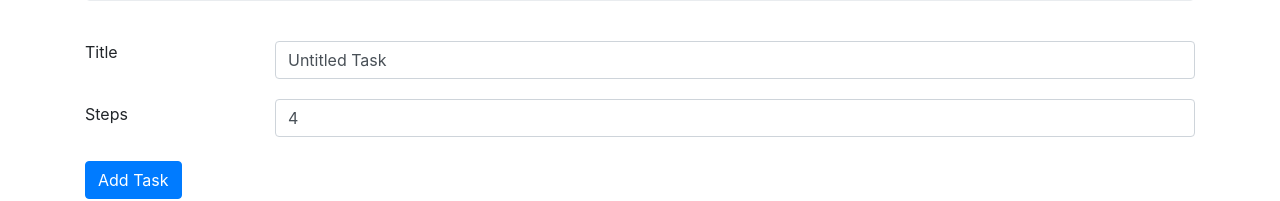
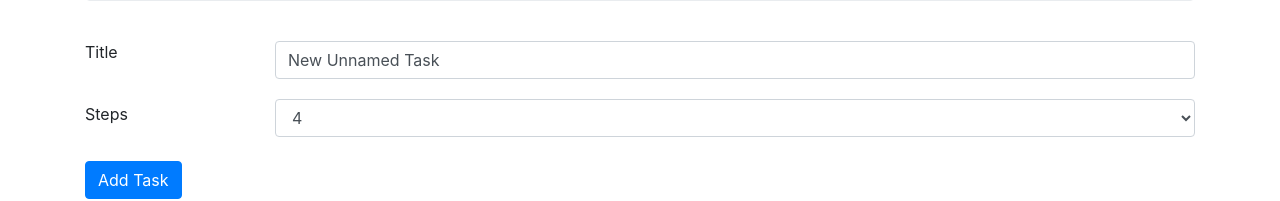
Before and after one commit to iangoodwin-developer/todo-app, a React (Create React App) app: page / in a window 1280 px wide. Shown: the part 202-403 px from the top of the page. Built offline with nearby package versions, Linux system fonts and the light colour scheme.

Commit message:
refactor create component

```diff
--- a/src/App.js
+++ b/src/App.js
@@ -60,11 +60,25 @@ class App extends React.Component {
     })
   }
 
+  titleChange = (title) => () => {
+    this.setState({
+      title
+    })
+  }
+
+  stepsChange = (steps) => () => {
+    this.setState({
+      steps
+    })
+  }
+
   render() {
     return (
       <div className="container">
         <Header />
-        <Create onItemCreation={this.addItem} title="Untitled Task"/>
+        <Create onItemCreation={this.addItem}
+                title="New Unnamed Task"
+                steps="4"/>
         <List onDelete={this.removeItem}
               onComplete={this.completeItem}
               onIncrement={this.incrementItem}
--- a/src/Create.js
+++ b/src/Create.js
@@ -5,7 +5,7 @@ class Create extends React.Component {
   constructor(props) {
     super(props)
     this.state = {
-      steps : 4,
+      steps : this.props.steps,
       title : this.props.title
     }
     this.handleTitleChange = this.handleTitleChange.bind(this)
@@ -13,15 +13,23 @@ class Create extends React.Component {
     this.handleStepsChange = this.handleStepsChange.bind(this)
   }
 
-  handleTitleChange(e) {
+  handleTitleChange = (e) => {
     this.setState({title: e.currentTarget.value})
   }
 
   handleStepsChange = (e) => {
+    this.setState({steps: parseInt(e.currentTarget.value, 10)})
+  }
+
+/*  handleTitleChange(e) {
+    this.props.onTitleChange(e.currentTarget.value)
+  }
+
+  handleStepsChange(e) {
     if (e.currentTarget.value !== null && e.currentTarget.value !== "") {
-      this.setState({steps: parseInt(e.currentTarget.value, 10)})
+      this.props.onStepsChange(parseInt(e.currentTarget.value, 10))
     }
-  }
+  }*/
 
   handleSubmit(e) {
     e.preventDefault()
@@ -46,7 +54,7 @@ class Create extends React.Component {
         <div className="form-group row">
           <label htmlFor="steps" className="col-sm-2 col-form-label">Steps</label>
           <div className="col-sm-10">
-            <input className="form-control mt-1"
+            <select className="form-control mt-1"
                   id="steps"
                   onChange={this.handleStepsChange}
                   name="steps"
@@ -54,7 +62,12 @@ class Create extends React.Component {
                   min={0}
                   max={4}
                   value={this.state.steps}
-                  placeholder="steps" />
+                  placeholder="steps">
+                <option value="1">1</option>
+                <option value="2">2</option>
+                <option value="3">3</option>
+                <option value="4">4</option>
+            </select>
           </div>
         </div>
         <button type="submit"
```
